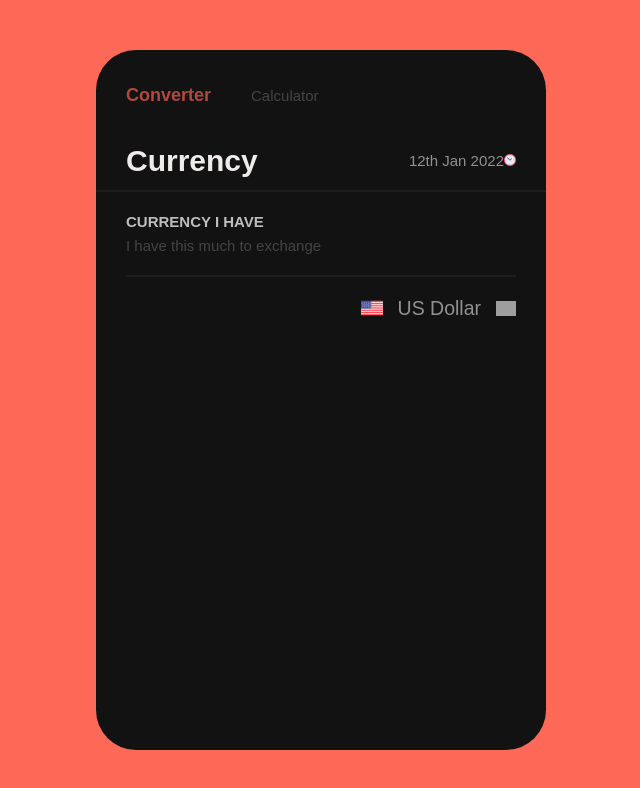
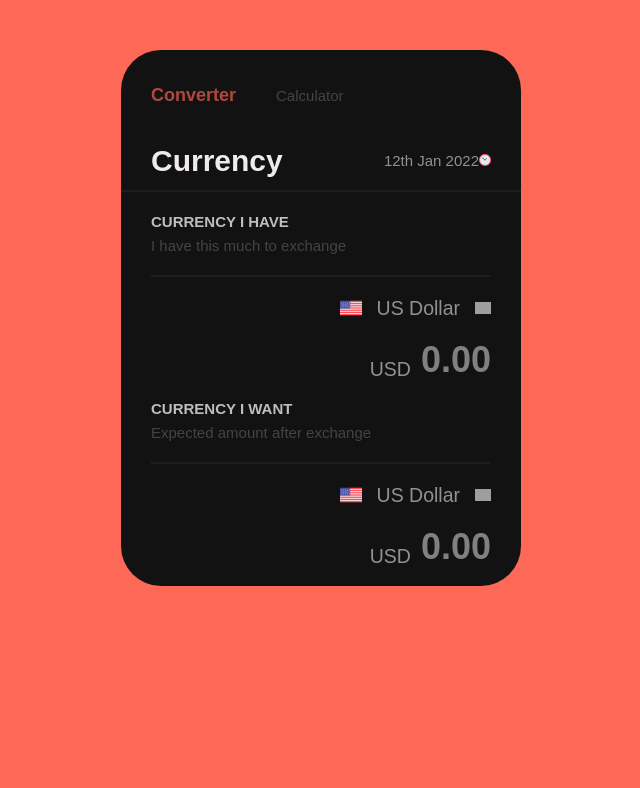
Before and after one commit to charles2k16/currency_converter, a Nuxt app: page / in a window 1280 px wide. Shown: the top 788 px of the page, without its empty margins (319-959 px from the left). Built offline with nearby package versions, Linux system fonts and the light colour scheme; grey boxes are pictures that could not be loaded.

Commit message:
fixed responnsiveness

```diff
--- a/assets/css/global.css
+++ b/assets/css/global.css
@@ -5,10 +5,8 @@
 }
 html,
 body {
-  min-height: 100%;
   font-family: Arial, Helvetica, sans-serif;
   background-color: #fe6857;
-  min-width: 600px;
 }
 * {
   margin: 0;
--- a/components/CurrencySelector.vue
+++ b/components/CurrencySelector.vue
@@ -4,18 +4,18 @@
       <span class="currency d-flex">
         <img src="../assets/data/united-states.png" alt="us" width="22px" />
         <span class="label mx-15">US Dollar</span>
-        <img src="/down.png" alt="arr" width="20px" />
+        <img src="/down.png" alt="arr" width="16px" />
       </span>
 
       <!-- The content -->
-      <div class="dropdown__content">
+      <!-- <div class="dropdown__content">
         <ul>
           <li>
             <img src="../assets/data/united-states.png" alt="us" width="20px" />
             USD - US Dollar
           </li>
         </ul>
-      </div>
+      </div> -->
     </div>
   </div>
 </template>
@@ -28,8 +28,6 @@ export default {
 
 <style lang="scss" scoped>
 .dropdown {
-  position: relative;
-
   .currency {
     align-items: center;
 
@@ -38,20 +36,5 @@ export default {
       font-size: 1.3rem;
     }
   }
-  .dropdown__content {
-    display: none;
-    left: 0;
-    padding-top: 4px;
-    position: absolute;
-    top: 100%;
-    background-color: #fff;
-    z-index: 9999;
-    height: 200px;
-    width: 200px;
-  }
-}
-
-.dropdown:hover .dropdown__content {
-  display: block;
 }
 </style>
--- a/nuxt.config.js
+++ b/nuxt.config.js
@@ -18,7 +18,7 @@ export default {
   },
 
   // Global CSS: https://go.nuxtjs.dev/config-css
-  css: ['~/assets/css/global.css'],
+  css: ['~/assets/css/global.css', '~/assets/css/display.css'],
 
   // Plugins to run before rendering page: https://go.nuxtjs.dev/config-plugins
   plugins: [],
--- a/pages/index.vue
+++ b/pages/index.vue
@@ -18,15 +18,47 @@
 
       <hr class="rule mt-20" />
 
+      <!-- Input Currency -->
       <div class="mt-20 mx-30 exchange_container">
         <h3>CURRENCY I HAVE</h3>
         <p class="mt-0">I have this much to exchange</p>
 
         <hr class="rule mt-20" />
 
-        <div class="exchange_selector mt-20 d-flex-justify-end">
-          <div>
+        <div class="mt-20">
+          <div class="d-flex-justify-end">
             <CurrencySelector />
+          </div>
+          <div class="exchange_input mt-20 d-flex-justify-end">
+            <span class="label mr-10">USD</span>
+            <span
+              class="input white"
+              role="textbox"
+              contenteditable
+              @input="handleInputAmount"
+              >{{ amountEntered }}</span
+            >
+          </div>
+        </div>
+      </div>
+
+      <!-- Output Currency -->
+
+      <div class="mt-30 mx-30 exchange_container">
+        <h3>CURRENCY I WANT</h3>
+        <p class="mt-0">Expected amount after exchange</p>
+
+        <hr class="rule mt-20" />
+
+        <div class="mt-20">
+          <div class="d-flex-justify-end">
+            <CurrencySelector />
+          </div>
+          <div class="exchange_input mt-20 d-flex-justify-end">
+            <span class="label mr-10">USD</span>
+            <span class="input white" role="textbox" :contenteditable="false">{{
+              returnedAmount
+            }}</span>
           </div>
         </div>
       </div>
@@ -38,20 +70,34 @@
 export default {
   name: 'IndexPage',
   data() {
-    return {}
+    return {
+      fromCurrency: '',
+      toCurrency: '',
+      amountEntered: null,
+      returnedAmount: null,
+    }
+  },
+  methods: {
+    handleInputAmount(e) {
+      this.amountEntered = e.target.innerHTML
+
+      console.log(this.amountEntered)
+    },
   },
 }
 </script>
 
 <style lang="scss" scoped>
 .converter_container {
-  height: 100vh;
-  width: 100vw;
-  padding: 50px 0;
+  padding: 50px 5px;
 
   .conv_wrapper {
-    max-width: 450px;
+    margin: 0 auto;
+    max-width: 400px;
     width: 100%;
+
+    overflow: scroll;
+    -webkit-overflow-scrolling: touch;
     background: #121212;
     border-radius: 40px;
     padding: 20px 0;
@@ -96,6 +142,60 @@ export default {
       p {
         color: var(--light_grey);
       }
+
+      .exchange_input {
+        align-items: flex-end;
+
+        .label {
+          color: var(--sec_grey);
+          font-size: 1.3rem;
+        }
+
+        .input {
+          background: transparent;
+          height: 40px;
+          max-width: 300px;
+          display: flex;
+          align-items: center;
+          font-size: 36px;
+          font-weight: bold;
+        }
+
+        .input[contenteditable]:empty::before {
+          content: '0.00';
+          color: gray;
+        }
+
+        // output currency
+
+        input::-webkit-outer-spin-button,
+        input::-webkit-inner-spin-button {
+          -webkit-appearance: none;
+          margin: 0;
+        }
+
+        /* Firefox */
+        input[type='number'] {
+          -moz-appearance: textfield;
+        }
+        input[disabled] {
+          opacity: 1;
+        }
+        input {
+          background: transparent;
+
+          width: 130px;
+
+          border: none;
+
+          font-size: 36px;
+          font-weight: bold;
+
+          ::placeholder {
+            font-size: 36px;
+          }
+        }
+      }
     }
   }
 }
```
Also changed, not shown: assets/css/display.css (added, +31 -0 lines), .eslintrc.js.
